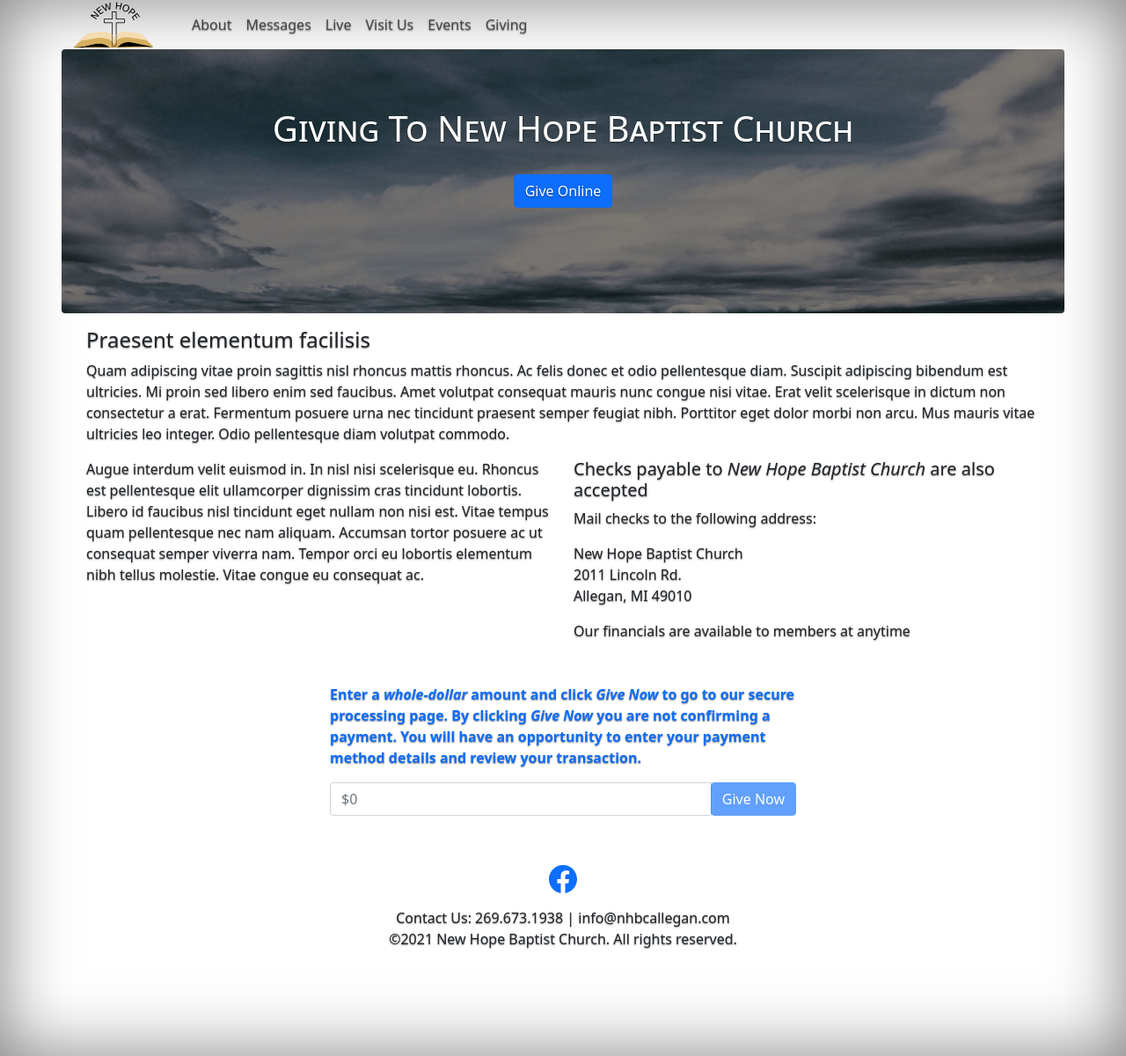
After one commit to youngmcdev/newhope, a Flask app: page /donate in a window 1280 px wide. The commit adds this page. Shown: the whole page at 88% size. Run offline with Flask 2, Linux system fonts and the light colour scheme; parts of the project's set-up code (start-up, migrations or seed data) failed here and were passed over; some libraries are stand-ins or nearby versions.

Commit message:
[develop]: Add donate.html for beta

```diff
--- a/app/routes.py
+++ b/app/routes.py
@@ -1,5 +1,6 @@
 import json
 import os
+import math
 import stripe
 from flask import Flask, url_for, render_template, jsonify, request, flash, redirect
 from app import app
@@ -94,10 +95,16 @@ def donatecu():
     form = DonateForm
     return render_template('donatecu.html', form = form, model = pageModel)
 
+@app.route('/donate', methods = ['GET', 'POST'])
+def donate():
+    # this route does not actually 'checkout'
+    form = DonateForm
+    return render_template('donate.html', form = form, model = pageModel)
+
 @app.route('/create-checkout-session', methods = ['POST'])
 def create_checkout_session():
     try:
-        dollarAmount = int(request.form['amount'])
+        dollarAmount = math.floor(float(request.form['amount']))
         amount = dollarAmount * 100
         app.logger.info('create-checkout-session posted ' + str(amount))
         # domain_url = "http://localhost:5000/"
--- a/app/templates/base.html
+++ b/app/templates/base.html
@@ -128,7 +128,7 @@
                         <a class="nav-link" data-id="events" href="{{ url_for('events') }}">Events</a>
                     </li>
                     <li class="nav-item">
-                        <a class="nav-link" data-id="give" href="{{ url_for('donateco') }}">Giving</a>
+                        <a class="nav-link" data-id="give" href="{{ url_for('donate') }}">Giving</a>
                     </li>
                 </ul>
             </div>
--- a/app/templates/cancel.html
+++ b/app/templates/cancel.html
@@ -8,7 +8,7 @@
 </div>
 <div class="row">
     <div class="col-6" style="text-align: right;">
-        <a href="{{ url_for('donateco') }}" class="btn btn-primary" style="width: 80px;">Back</a>
+        <a href="{{ url_for('donate') }}" class="btn btn-primary" style="width: 80px;">Back</a>
     </div>
     <div class="col-6">
         <a href="{{ url_for('index') }}" class="btn btn-primary" style="width: 80px;">Home</a>
--- /dev/null
+++ b/app/templates/donate.html
@@ -0,0 +1,103 @@
+{% extends "base.html" %}
+{% block content %}
+<div class="row p-3 nh-page-first-row rounded nh-page-first-row2">
+    <div class="col-12 nh-center">
+        <h1>Giving To New Hope Baptist Church</h1>
+        <a href="#give-section" class="btn btn-primary" style="margin-top: 20px;">Give Online</a>
+    </div>
+</div>
+<div class="row p-3 rounded">
+    <div class="col-12">
+        <h4>Praesent elementum facilisis</h4>
+        <p>Quam adipiscing vitae proin sagittis nisl rhoncus mattis rhoncus. Ac felis donec et odio pellentesque diam. Suscipit adipiscing bibendum est ultricies. Mi proin sed libero enim sed faucibus. Amet volutpat consequat mauris nunc congue nisi vitae. Erat velit scelerisque in dictum non consectetur a erat. Fermentum posuere urna nec tincidunt praesent semper feugiat nibh. Porttitor eget dolor morbi non arcu. Mus mauris vitae ultricies leo integer. Odio pellentesque diam volutpat commodo.</p>
+    </div>
+    <div class="col-md-6">
+        <p>
+            Augue interdum velit euismod in. In nisl nisi scelerisque eu. Rhoncus est pellentesque elit ullamcorper dignissim cras tincidunt lobortis. Libero id faucibus nisl tincidunt eget nullam non nisi est. Vitae tempus quam pellentesque nec nam aliquam. Accumsan tortor posuere ac ut consequat semper viverra nam. Tempor orci eu lobortis elementum nibh tellus molestie. Vitae congue eu consequat ac.
+        </p>
+    </div>
+    <div class="col-md-6">
+        <h5>Checks payable to <em>New Hope Baptist Church</em> are also accepted</h5>
+        <p>Mail checks to the following address:</p>
+        <p>
+            New Hope Baptist Church<br />
+            2011 Lincoln Rd.<br />Allegan, MI 49010
+        </p>
+        <p>Our financials are available to members at anytime</p>
+    </div>
+</div>
+<div class="row p-3 rounded">
+    <div class="col-sm-2 col-lg-3"></div>
+    <div class="col-sm-8 col-lg-6">
+        <p id="give-section" style="color: #0d6efd; font-weight: 600;">Enter a <em>whole-dollar</em> amount and click <em>Give Now</em> to go to our secure processing page. By clicking <em>Give Now</em> you are <b>not</b> confirming a payment. You will have an opportunity to enter your payment method details and review your transaction.</p>
+        <div class="input-group mb-3">
+            <input id="amount" name="amount" type="number" class="form-control" placeholder="$0">
+            <div class="input-group-append">
+              <button class="btn btn-primary" id="give-button" name="give-button" type="button" disabled data-bs-toggle="modal" data-bs-target="#staticBackdrop">Give Now</button>
+            </div>
+        </div>
+
+    </div>
+    <div class="col-sm-2 col-lg-3"></div>
+</div>
+<!-- Modal -->
+<div class="modal fade" id="staticBackdrop" data-bs-backdrop="static" data-bs-keyboard="false" tabindex="-1" aria-labelledby="staticBackdropLabel" aria-hidden="true">
+    <div class="modal-dialog">
+      <div class="modal-content">
+        <div class="modal-header">
+          <h5 id="modal-title" class="modal-title" id="staticBackdropLabel">Modal title</h5>
+          <button type="button" class="btn-close" data-bs-dismiss="modal" aria-label="Close"></button>
+        </div>
+        <div id="modal-body" class="modal-body">&nbsp;</div>
+        <div class="modal-footer">
+          <button id="modal-close-bth" type="button" class="btn btn-secondary" data-bs-dismiss="modal">Cancel</button>
+          <button id="modal-accept-btn" type="button" class="btn btn-primary">OK</button>
+        </div>
+      </div>
+    </div>
+  </div>
+{% endblock %}
+{% block scripts %}
+<script src="https://js.stripe.com/v3/"></script>
+<script src="{{ url_for('static', filename='donateco.js') }}" defer></script>
+<script>
+    nhdata.configUrl = '{{ url_for("get_publishable_key") }}';
+    nhdata.checkoutUrl = '{{ url_for("create_checkout_session") }}';
+
+    $(document).ready(function(){
+        DonateCoModule.init();
+        var giveButton = document.getElementById('give-button');
+        var amountInput = document.getElementById('amount');
+        var modalButton = document.getElementById('modal-accept-btn');
+        var modalBody = $('#modal-body');
+        var modalTitle = $('#modal-title');
+
+        giveButton.addEventListener('click', function(event){
+            var msg = `<p>Click <em>OK</em> to enter your payment method for <b>$${$(amountInput).val()}</b>. Click <em>Cancel</em> to enter a different amount.</p><p>In production this will take you to the processing page where you enter your payment method.</p>`;
+            modalBody.html(msg);
+            modalTitle.text('Confirm');
+        });
+
+        // Add event for redirect
+
+        amountInput.addEventListener('input', function(event){
+            var amountTb = $(event.target);
+            var amount = amountTb.val() || '';
+            amount = amount.replace(/[^\d\.]/g,'');
+            amountTb.val(amount);
+            if(amount.length > 0 && parseInt(amount) > 0){
+                $(giveButton).prop('disabled', false);
+            }else{
+                $(giveButton).prop('disabled', true);
+            }
+        });
+
+        amountInput.addEventListener('blur', function(event){
+            var amountTb = $(event.target);
+            var amount = amountTb.val() || '';
+            amount = parseInt(amount) || '';
+            amountTb.val((amount.toString().length > 0 ? amount + '.00' : ''));
+        });
+    });
+</script>
+{% endblock %}
--- a/app/templates/donateco.html
+++ b/app/templates/donateco.html
@@ -49,13 +49,13 @@
 <script>
     nhdata.configUrl = '{{ url_for("get_publishable_key") }}';
     nhdata.checkoutUrl = '{{ url_for("create_checkout_session") }}';
-
+    //redirect for donate.html
+    //modalButton.addEventListener('click', function(event){DonateCoModule.redirectToCheckout(event, amountInput);});
     $(document).ready(function(){
         DonateCoModule.init();
         var giveButton = document.getElementById('give-button');
         var amountInput = document.getElementById('amount');
         giveButton.addEventListener('click', function(event){DonateCoModule.redirectToCheckout(event, amountInput);});
-        //amountInput.addEventListener('keypress', DonateCoModule.isNumber);
     });
 </script>
 {% endblock %}
```
